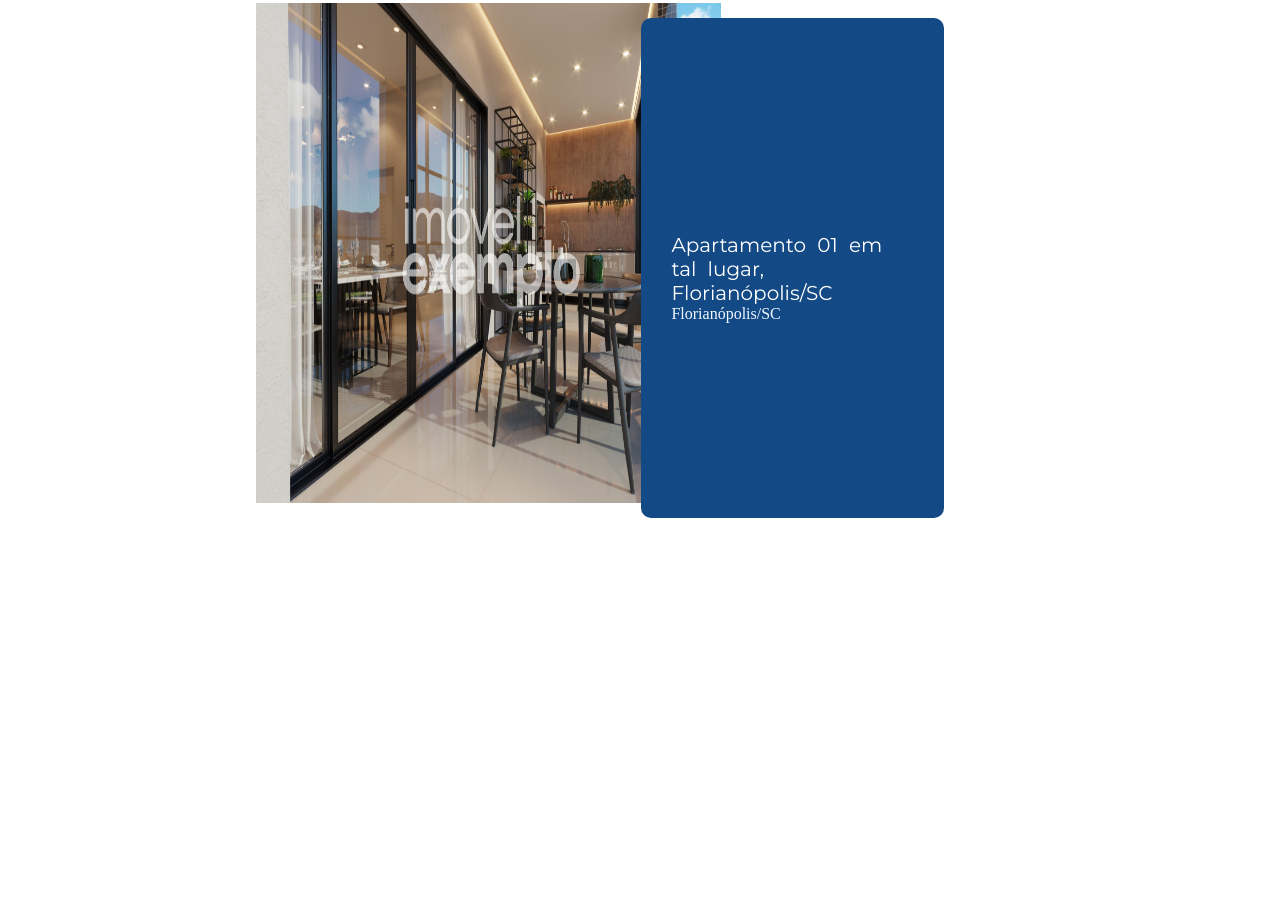
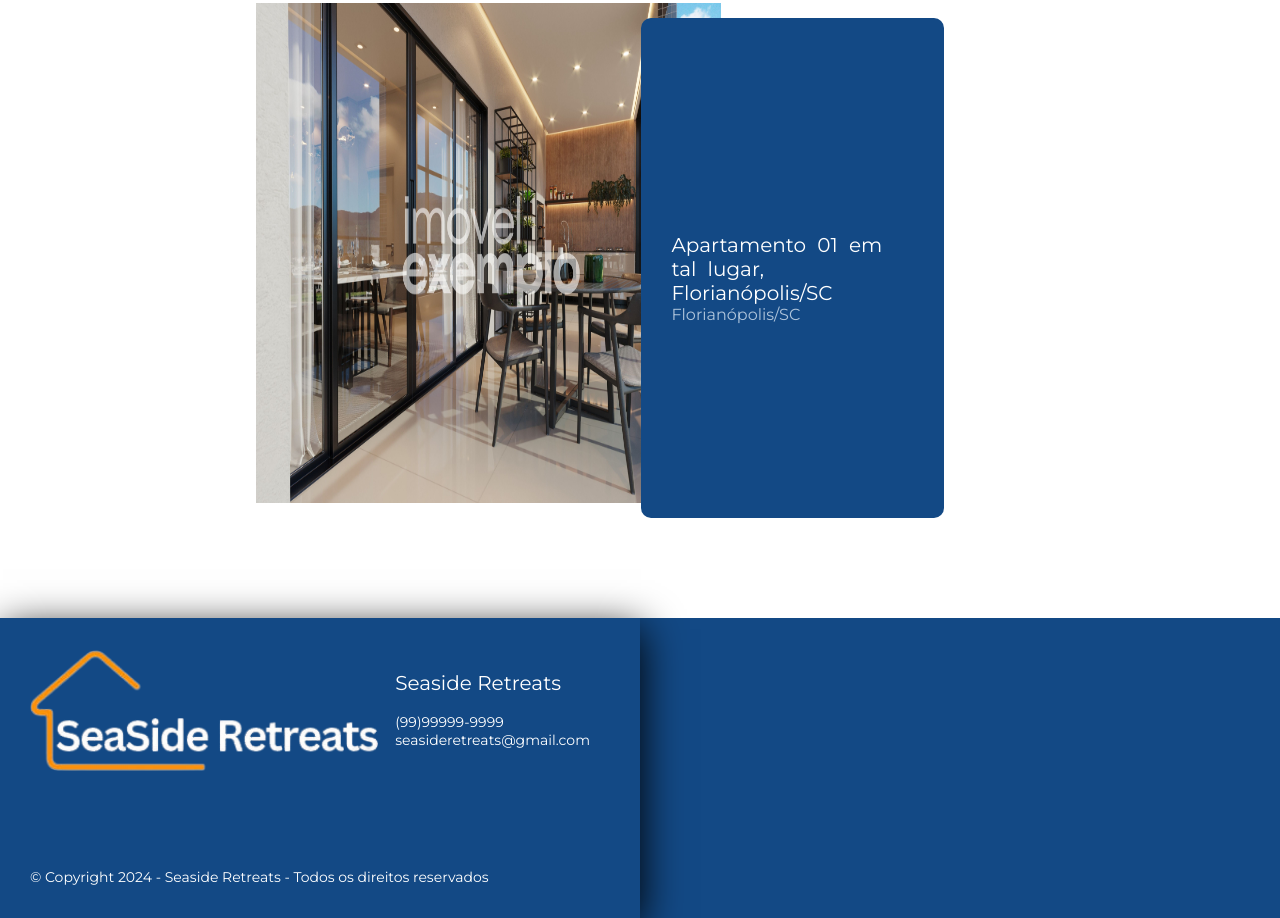
Before and after one commit to Fe0072007/Site-Imobiliaria, a plain HTML site: page Site/index.html in a window 1280 px wide. Shown: the part 732-1650 px from the top of the page. Before the commit the page ends 1250 px from the top, so only its background shows below. Drawn offline with Linux system fonts and the light colour scheme.

Commit message:
Add files via upload

```diff
--- a/Site/index.html
+++ b/Site/index.html
@@ -85,7 +85,46 @@
 
         </main>
     </div>
+    <footer id="rodape">
 
+        <div id="sep1" class="sep">
+            <div id="sep1-uppart">
+
+                <img src="Logo Seaside.png" alt="Logo Seaside Retreats" id="imgRodape">
+
+                <div id="contatos">
+
+                    <p id="seasideRodape">Seaside Retreats</p>
+                    <br>
+                    <p>(99)99999-9999</p>
+                    <p>seasideretreats@gmail.com</p>
+
+                </div>
+            </div>
+
+            <p id="copy">© Copyright 2024 - Seaside Retreats - Todos os direitos reservados</p>
+
+        </div>
+        <div id="sep2" class="sep">
+
+            <div id="sep2-uppart">
+
+                <div class="sep2-uppart1">
+
+
+
+                </div>
+                <div class="sep2-uppart1">
+
+
+
+                </div>
+
+            </div>
+
+        </div>
+
+    </footer>
     <script src="site.js"></script>
 </body>
 </html>
--- a/Site/telaPrincipal.css
+++ b/Site/telaPrincipal.css
@@ -212,7 +212,7 @@
     margin: auto;
     margin-top: 50px;
     display: flex;
-    position: absolute;
+
 }
 #imagem{
 
@@ -230,11 +230,11 @@
     width: 400px;
     border-radius: 10px;
     align-self: end;
-    position: relative;
     right: 80px;
     display: flex;
     justify-content: center;
     flex-wrap: wrap;
+    position: relative;
 }
 #textoDestaque{
 
@@ -258,4 +258,81 @@
     display: flex;
     align-self: start;
     color: aliceblue;
+    opacity: 70%;
+    font-family: Montserrat;
+
 }
+
+/* RODAPÉ */
+#rodape{
+
+    width: 100%;
+    height: 300px;
+    display: flex;
+    margin-top: 100px;
+
+}
+.sep{
+
+    background-color: #134985;
+    width: 50%;
+    font-size: 14px;
+}
+#sep1{
+
+    box-shadow: 2px 10px 40px -1px black;
+    z-index: 9999;
+    display: flex;
+    color: white;
+    font-family: Montserrat;
+    align-items: center;
+    justify-content: justify;
+    flex-wrap: wrap;
+}
+#sep1-uppart{
+
+    display: flex;
+    align-items: center;
+    width: 100%;
+    justify-content: space-between;
+    margin-left: 30px;
+    margin-right: 50px;
+    align-self: flex-start;
+    margin-top: 30px;
+}
+#imgRodape{
+
+    width: 350px;
+
+}
+#contatos{
+
+    display: flex;
+    flex-direction: column;
+
+
+}
+#seasideRodape{
+
+    font-size: 20px;
+
+}
+#copy{
+
+    margin-left: 30px;
+
+}
+#sep2{
+
+    z-index: 1;
+    display: flex;
+    color: white;
+    font-family: Montserrat;
+
+}
+#sep2-uppart{
+
+    display: flex;
+
+
+}
```
